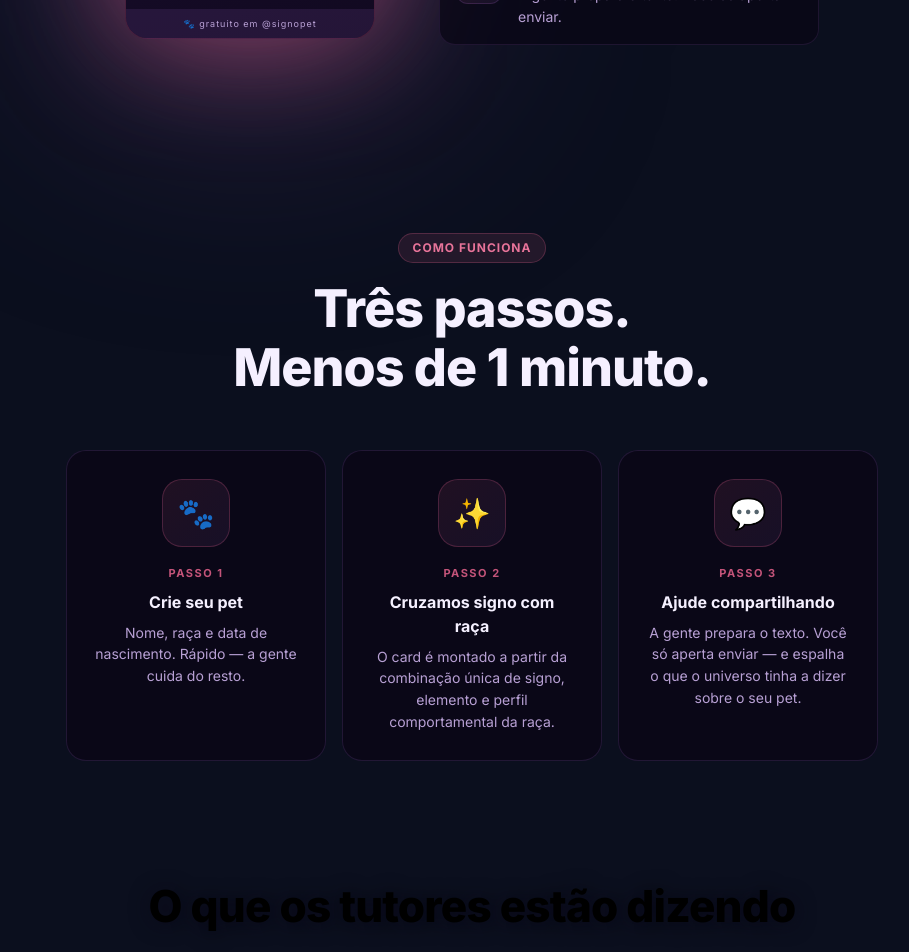
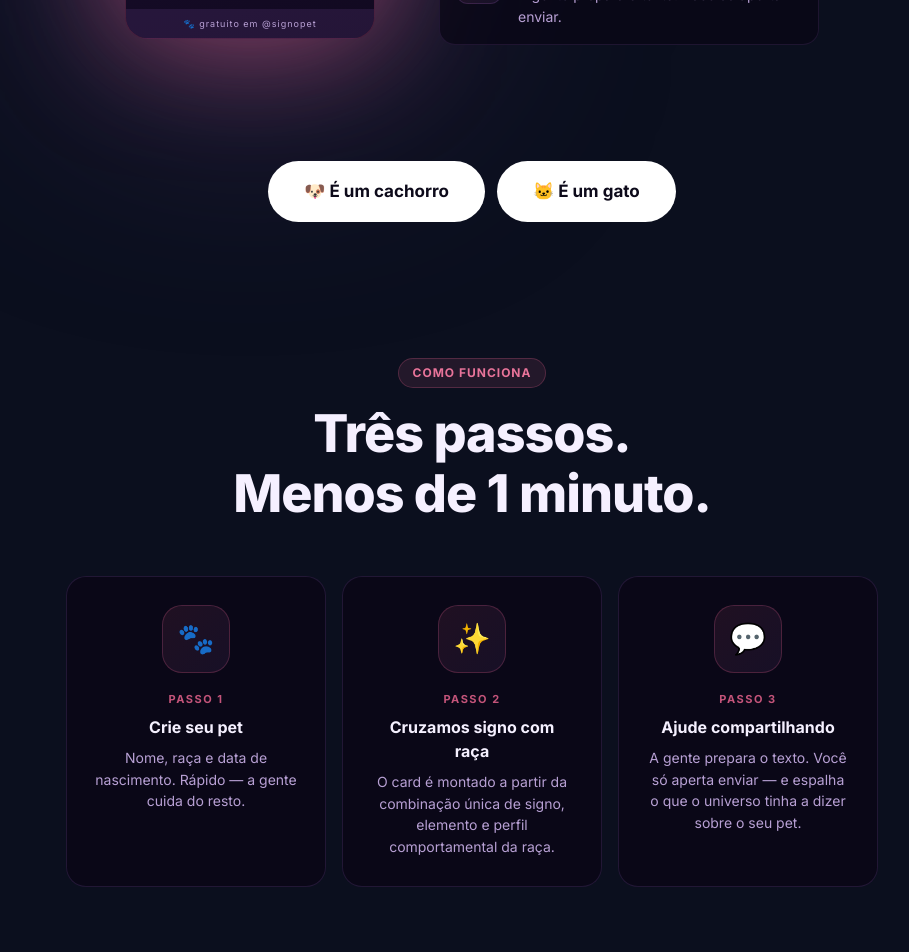
Before and after one commit to Tempo-AI-adm/petastral-signos, a Next.js app: page / in a window 1280 px wide. Shown: the part 1580-2532 px from the top of the page, without its empty margins (168-1077 px from the left). Built offline with nearby package versions, Linux system fonts and the light colour scheme.

Commit message:
feat: mobile UX - carousel testimonials, steps scroll, mid CTA, navbar

```diff
--- a/app/page.tsx
+++ b/app/page.tsx
@@ -198,11 +198,20 @@ export default function HomePage() {
         .glass-card{background:rgba(10,7,22,.82);border:1px solid rgba(123,79,158,.22);border-radius:20px}
         .testimonial{flex:1;min-width:260px;background:rgba(10,7,22,.82);border:1px solid rgba(123,79,158,.25);border-radius:20px;padding:26px 24px;transition:transform .2s ease,border-color .2s ease}
         .testimonial:hover{transform:translateY(-4px);border-color:rgba(196,84,122,.35)}
+        .nav-btn-short{display:none}
         @media(max-width:900px){.mascot-left-wrap,.mascot-right-wrap{display:none!important}}
+        @media(max-width:480px){.nav-btn-full{display:none}.nav-btn-short{display:inline}}
         @media(max-width:768px){
           .hero-btns,.final-btns{flex-direction:column!important;align-items:stretch!important}
           .hero-btns a,.final-btns a{text-align:center;justify-content:center}
-          .preview-row,.testimonials-row,.steps-row,.laudo-content{flex-direction:column!important;align-items:center!important}
+          .preview-row,.laudo-content{flex-direction:column!important;align-items:center!important}
+          .mid-cta{flex-direction:column!important;gap:12px!important;align-items:center!important}
+          .steps-row{flex-wrap:nowrap!important;overflow-x:auto!important;scroll-snap-type:x mandatory!important;-webkit-overflow-scrolling:touch!important;padding-bottom:16px!important;gap:12px!important;justify-content:flex-start!important}
+          .steps-row>div{min-width:260px!important;flex-shrink:0!important;scroll-snap-align:start!important;max-width:none!important}
+          .testimonials-row{flex-wrap:nowrap!important;overflow-x:auto!important;scroll-snap-type:x mandatory!important;-webkit-overflow-scrolling:touch!important;padding-bottom:16px!important;gap:12px!important}
+          .testimonials-row .testimonial{min-width:85vw!important;flex-shrink:0!important;scroll-snap-align:start!important}
+          .steps-row::-webkit-scrollbar,.testimonials-row::-webkit-scrollbar{display:none}
+          .steps-row,.testimonials-row{scrollbar-width:none}
         }
       `}</style>
 
@@ -237,7 +246,8 @@ export default function HomePage() {
           <img src="/logo-branca-horizontal.svg" alt="SignoPet" style={{ height: 30, width: "auto" }} />
         </Link>
         <Link href="/cadastro" className="btn-primary" style={{ padding: "10px 22px", fontSize: 14 }}>
-          Criar card do meu pet
+          <span className="nav-btn-full">Criar card do meu pet</span>
+          <span className="nav-btn-short">Criar card</span>
         </Link>
       </nav>
 
@@ -379,6 +389,12 @@ export default function HomePage() {
         </div>
       </section>
 
+      {/* ── Mid CTA ── */}
+      <div className="mid-cta" style={{ display: "flex", justifyContent: "center", gap: 12, padding: "32px 24px", position: "relative", zIndex: 2 }}>
+        <Link href="/cadastro?tipo=cachorro" className="btn-primary large">🐶 É um cachorro</Link>
+        <Link href="/cadastro?tipo=gato" className="btn-primary large">🐱 É um gato</Link>
+      </div>
+
       {/* ── How it works ── */}
       <section style={{ padding: "0 16px", position: "relative", zIndex: 2, marginTop: 32 }}>
         <div style={{ maxWidth: 1140, margin: "0 auto", padding: "72px 48px" }}>
@@ -406,7 +422,7 @@ export default function HomePage() {
       {/* ── Testimonials ── */}
       <section style={{ padding: "40px 24px", maxWidth: 1060, margin: "0 auto", position: "relative", zIndex: 2 }}>
         <div className="reveal" style={{ textAlign: "center", marginBottom: 20 }}>
-          <h2 style={{ fontSize: "clamp(28px,4.5vw,44px)", fontWeight: 800, letterSpacing: -0.8, textShadow: "0 2px 20px rgba(10,7,22,.8)" }}>O que os tutores estão dizendo</h2>
+          <h2 style={{ color: "#F5F0FF", fontSize: "clamp(28px,4.5vw,44px)", fontWeight: 800, letterSpacing: -0.8, textShadow: "0 2px 20px rgba(10,7,22,.8)" }}>O que os tutores estão dizendo</h2>
         </div>
         {/* Rating block */}
         <div className="reveal" style={{ display: "flex", alignItems: "center", justifyContent: "center", gap: 20, marginBottom: 48, flexWrap: "wrap" }}>
@@ -450,6 +466,9 @@ export default function HomePage() {
               <div style={{ color: "rgba(184,160,212,.75)", fontSize: 12 }}>{t.handle}</div>
             </div>
           ))}
+        </div>
+        <div style={{ textAlign: "center", marginTop: 12 }}>
+          <span style={{ fontSize: 11, color: "rgba(184,160,212,0.5)", fontFamily: "monospace", letterSpacing: 2 }}>← deslize →</span>
         </div>
       </section>
 
```
